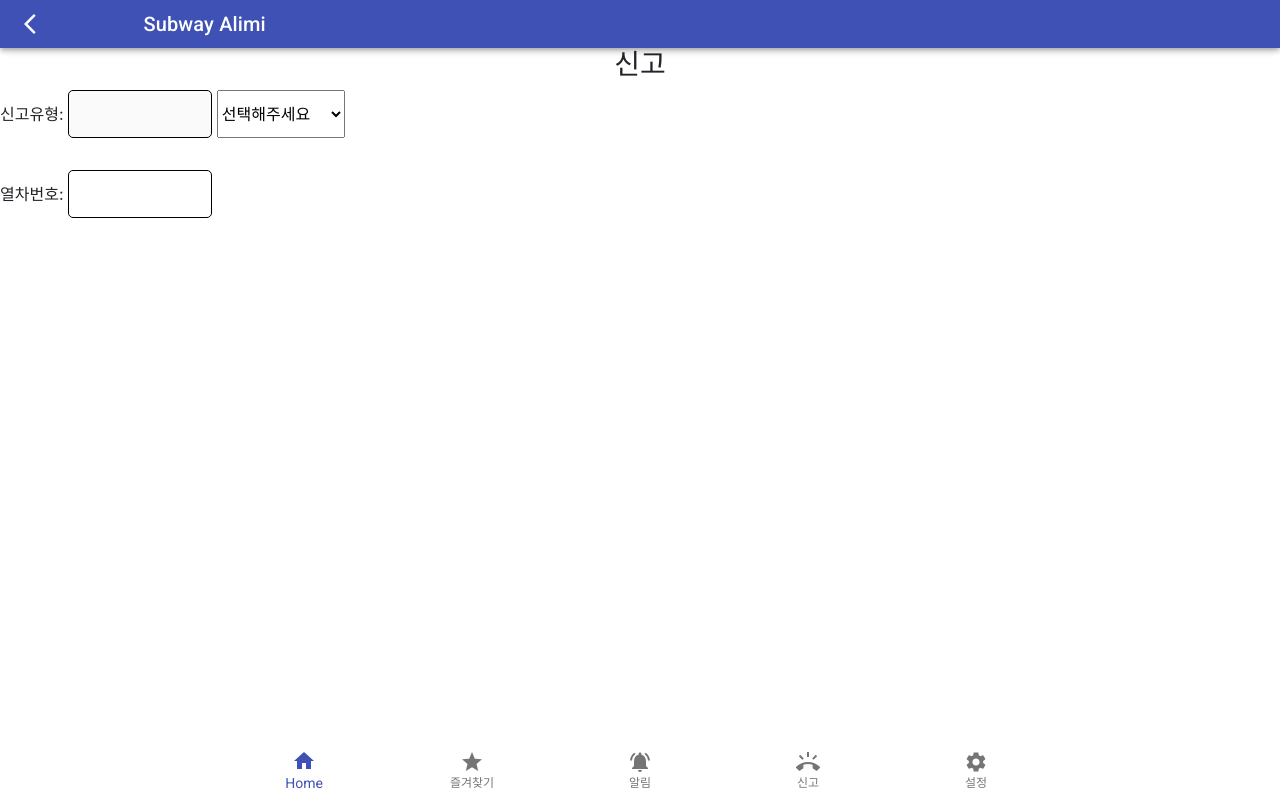
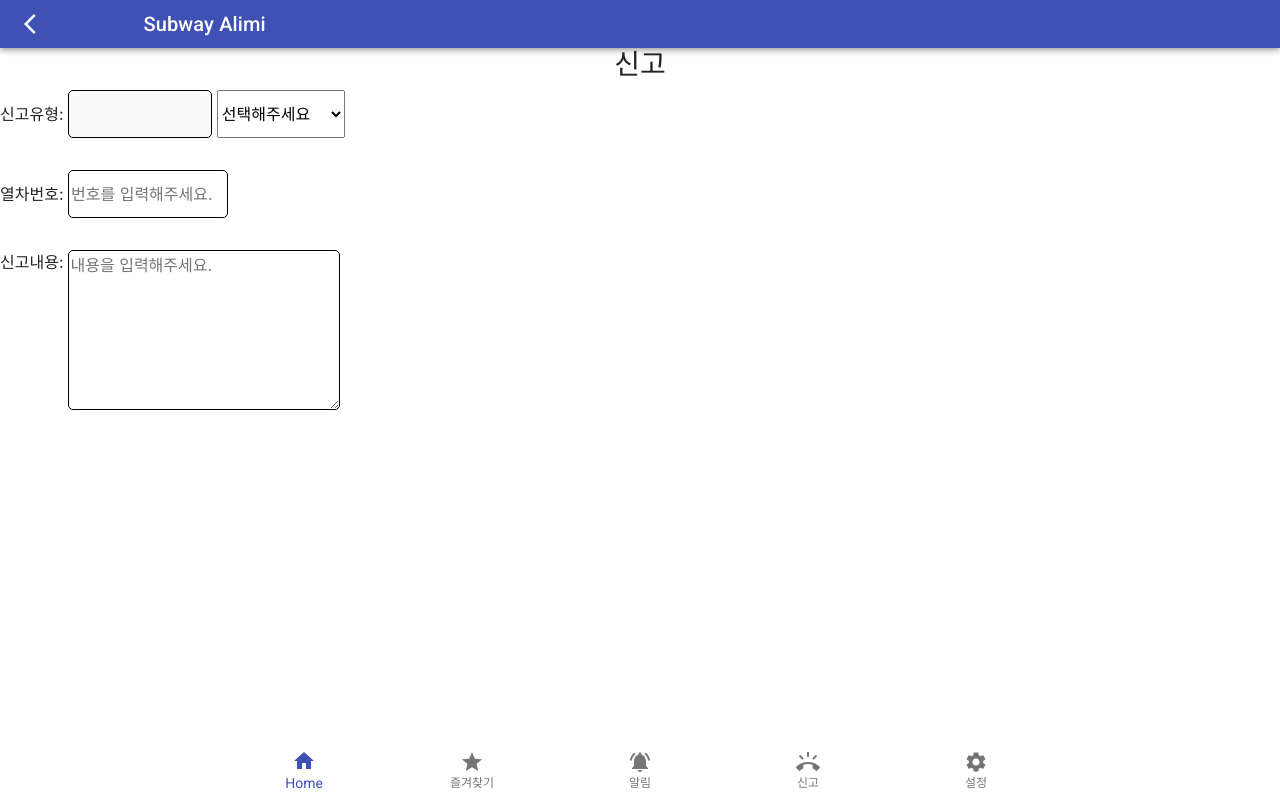
Before and after one commit to jins408/ANJA, a React (Create React App) app in the folder front-end/: page /mobile/claim in a window 1280 px wide. Built offline with nearby package versions, Linux system fonts and the light colour scheme.

Commit message:
S03P31B101-97/update 지하철신고페이지

```diff
--- a/front-end/src/css/claim.css
+++ b/front-end/src/css/claim.css
@@ -16,8 +16,19 @@
 }
 
 .number-input{
-    width: 9rem;
+    width: 10rem;
     height: 3rem;
     border-radius: 5px;
     border: 1px solid black;
 }
+
+.content{
+    margin-top: 2rem;
+}
+
+.claim-content{
+    width: 17rem;
+    height: 10rem;
+    border-radius: 5px;
+    border: 1px solid black;
+}
--- a/front-end/src/pages/moblie/tab/Claim.js
+++ b/front-end/src/pages/moblie/tab/Claim.js
@@ -39,7 +39,13 @@ const Claim = () =>{
             </div>
             <div className="subway-number">
                 <span>열차번호: </span>
-                <input className="number-input"></input>
+                <input className="number-input" type="text" placeholder="번호를 입력해주세요."></input>
+            </div>
+            <div className="content d-flex justify-content-start">
+                <span className="mr-1">신고내용: </span>
+                <div>
+                    <textarea className="claim-content" type="text" placeholder="내용을 입력해주세요."></textarea>
+                </div>
             </div>
 
         </div>
```
